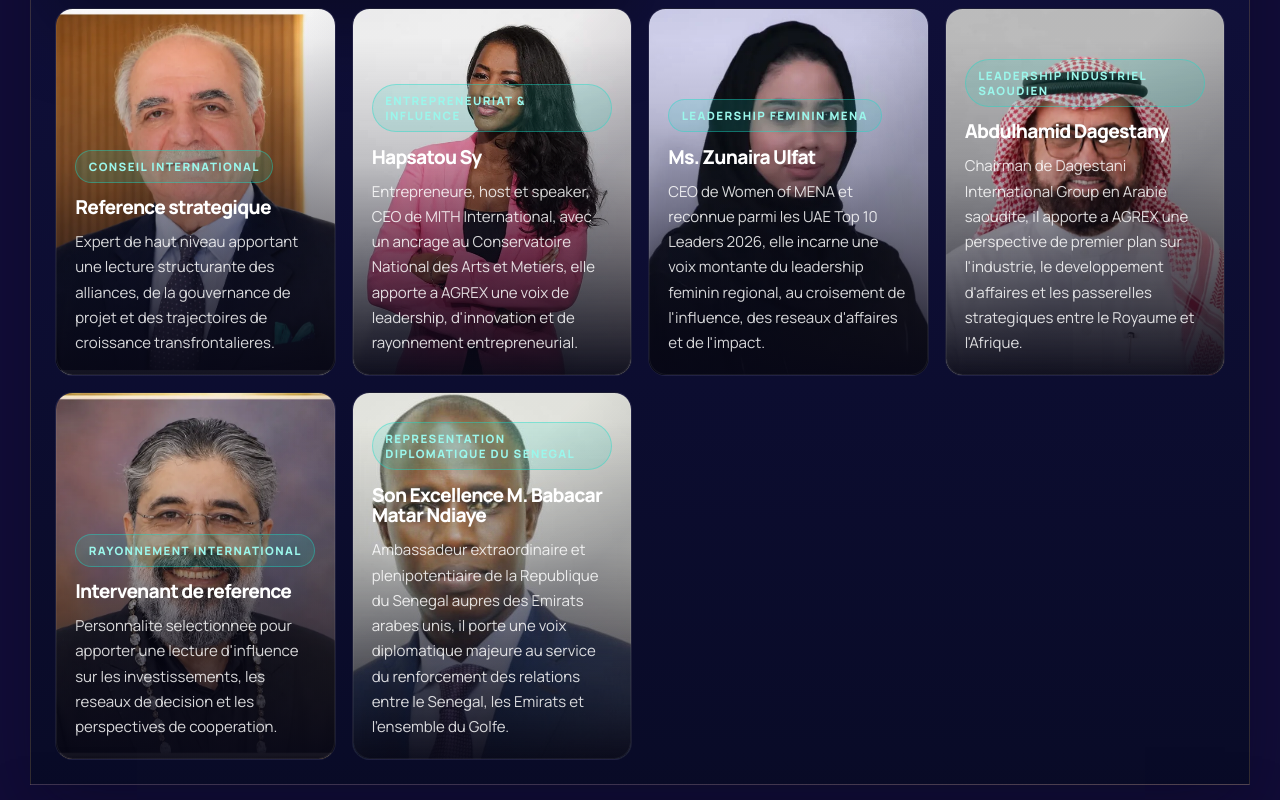
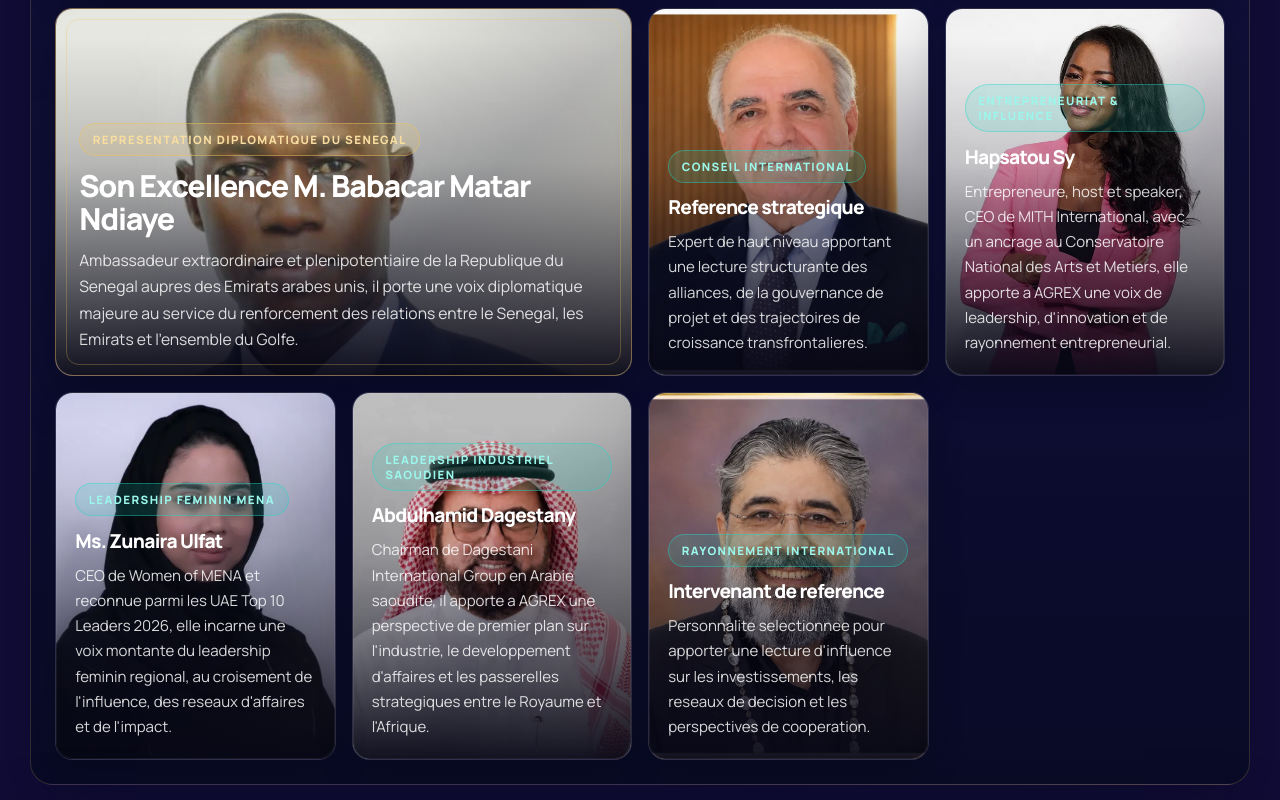
Before and after one commit to aronaeasyoil-bot/AGREX, a website: page index.html in a window 1280 px wide. Shown: the part 3500-4300 px from the top of the page. Drawn offline with Linux system fonts and the light colour scheme.

Commit message:
Refine protocol delegation presentation

```diff
--- a/script.js
+++ b/script.js
@@ -61,6 +61,14 @@ const siteContent = {
         },
         {
           tier: "vip",
+          protocol: true,
+          image: "assets/images/highlight-vip-11-babacar-matar-ndiaye.jpg",
+          tag: "Representation diplomatique du Senegal",
+          title: "Son Excellence M. Babacar Matar Ndiaye",
+          text: "Ambassadeur extraordinaire et plenipotentiaire de la Republique du Senegal aupres des Emirats arabes unis, il porte une voix diplomatique majeure au service du renforcement des relations entre le Senegal, les Emirats et l'ensemble du Golfe."
+        },
+        {
+          tier: "vip",
           image: "assets/images/highlight-vip-02-business.webp",
           tag: "Infrastructures & logistique UAE",
           title: "Zakee Siddiqi",
@@ -121,13 +129,6 @@ const siteContent = {
           tag: "Rayonnement international",
           title: "Intervenant de reference",
           text: "Personnalite selectionnee pour apporter une lecture d'influence sur les investissements, les reseaux de decision et les perspectives de cooperation."
-        },
-        {
-          tier: "vip",
-          image: "assets/images/highlight-vip-11-babacar-matar-ndiaye.jpg",
-          tag: "Representation diplomatique du Senegal",
-          title: "Son Excellence M. Babacar Matar Ndiaye",
-          text: "Ambassadeur extraordinaire et plenipotentiaire de la Republique du Senegal aupres des Emirats arabes unis, il porte une voix diplomatique majeure au service du renforcement des relations entre le Senegal, les Emirats et l'ensemble du Golfe."
         },
         {
           tier: "marquee",
@@ -805,6 +806,14 @@ const siteContent = {
         },
         {
           tier: "vip",
+          protocol: true,
+          image: "assets/images/highlight-vip-11-babacar-matar-ndiaye.jpg",
+          tag: "Senegalese diplomatic representation",
+          title: "H.E. Mr. Babacar Matar Ndiaye",
+          text: "Ambassador Extraordinary and Plenipotentiary of the Republic of Senegal to the United Arab Emirates, he brings a major diplomatic voice to strengthening relations between Senegal, the UAE and the wider Gulf region."
+        },
+        {
+          tier: "vip",
           image: "assets/images/highlight-vip-02-business.webp",
           tag: "UAE infrastructure & logistics",
           title: "Zakee Siddiqi",
@@ -865,13 +874,6 @@ const siteContent = {
           tag: "International influence",
           title: "Reference speaker",
           text: "Selected personality bringing an influence-driven perspective on investment, decision-making networks and future cooperation."
-        },
-        {
-          tier: "vip",
-          image: "assets/images/highlight-vip-11-babacar-matar-ndiaye.jpg",
-          tag: "Senegalese diplomatic representation",
-          title: "H.E. Mr. Babacar Matar Ndiaye",
-          text: "Ambassador Extraordinary and Plenipotentiary of the Republic of Senegal to the United Arab Emirates, he brings a major diplomatic voice to strengthening relations between Senegal, the UAE and the wider Gulf region."
         },
         {
           tier: "marquee",
@@ -1686,7 +1688,7 @@ function renderFeaturedVoices(section) {
   const repeatedItems = [...marqueeItems, ...marqueeItems.map((item) => ({ ...item, duplicate: true }))];
 
   const renderVipCard = (item, index) => `
-    <article class="featured-vip-card ${item.featured ? "is-featured" : ""}">
+    <article class="featured-vip-card ${item.featured ? "is-featured" : ""} ${item.protocol ? "is-protocol" : ""}">
       <div class="featured-vip-media">
         <img
           src="${item.image}"
--- a/styles.css
+++ b/styles.css
@@ -828,6 +828,7 @@ select:focus-visible {
 
 .featured-vip-panel {
   padding: 1.5rem;
+  border-radius: 1.4rem;
 }
 
 .featured-vip-heading {
@@ -880,8 +881,9 @@ select:focus-visible {
   overflow: hidden;
   min-height: 23rem;
   border-radius: 1.1rem;
-  border: 1px solid rgba(255, 255, 255, 0.08);
-  background: linear-gradient(180deg, rgba(18, 17, 59, 0.56), rgba(8, 9, 32, 0.88));
+  border: 1px solid rgba(255, 255, 255, 0.14);
+  background: linear-gradient(180deg, rgba(18, 17, 59, 0.62), rgba(8, 9, 32, 0.94));
+  box-shadow: 0 14px 34px rgba(0, 0, 0, 0.2);
   isolation: isolate;
   transition:
     transform 180ms ease,
@@ -925,6 +927,23 @@ select:focus-visible {
     inset 0 0 0 1px rgba(239, 191, 89, 0.12);
 }
 
+.featured-vip-card.is-protocol {
+  grid-column: 1 / span 2;
+  grid-row: 3;
+  min-height: 18rem;
+  border-color: rgba(239, 191, 89, 0.48);
+  background: linear-gradient(135deg, rgba(45, 38, 92, 0.9), rgba(9, 12, 39, 0.98));
+  box-shadow:
+    0 20px 48px rgba(0, 0, 0, 0.28),
+    inset 0 0 0 1px rgba(239, 191, 89, 0.1);
+}
+
+.featured-vip-card.is-protocol::before {
+  inset: 10px;
+  border-color: rgba(239, 191, 89, 0.28);
+  border-radius: 0.8rem;
+}
+
 .featured-vip-card.is-featured::before {
   inset: 12px;
   border-color: rgba(239, 191, 89, 0.24);
@@ -942,6 +961,7 @@ select:focus-visible {
   object-fit: cover;
   object-position: center top;
   transform: scale(1.02);
+  filter: saturate(0.96) contrast(1.04);
 }
 
 .featured-vip-copy {
@@ -957,6 +977,10 @@ select:focus-visible {
 
 .featured-vip-card.is-featured .featured-vip-copy {
   padding: 1.6rem;
+}
+
+.featured-vip-card.is-protocol .featured-vip-copy {
+  padding: 1.45rem;
 }
 
 .featured-vip-chip {
@@ -981,6 +1005,12 @@ select:focus-visible {
   color: #f5d58d;
 }
 
+.featured-vip-card.is-protocol .featured-vip-chip {
+  background: rgba(239, 191, 89, 0.16);
+  border-color: rgba(239, 191, 89, 0.46);
+  color: #f8dda1;
+}
+
 .featured-vip-card h3 {
   margin: 0 0 0.7rem;
   color: #ffffff;
@@ -992,6 +1022,10 @@ select:focus-visible {
   font-size: clamp(1.7rem, 3.1vw, 2.45rem);
 }
 
+.featured-vip-card.is-protocol h3 {
+  font-size: clamp(1.45rem, 2.5vw, 1.9rem);
+}
+
 .featured-vip-card p {
   margin: 0;
   color: rgba(255, 255, 255, 0.84);
@@ -1002,6 +1036,11 @@ select:focus-visible {
 .featured-vip-card.is-featured p {
   max-width: 34rem;
   font-size: 1rem;
+}
+
+.featured-vip-card.is-protocol p {
+  max-width: 38rem;
+  font-size: 0.98rem;
 }
 
 .featured-voices-marquee-group {
@@ -2024,6 +2063,11 @@ button:disabled {
     grid-column: span 2;
   }
 
+  .featured-vip-card.is-protocol {
+    grid-column: 1 / span 2;
+    grid-row: 3;
+  }
+
   .official-partners-primary {
     grid-template-columns: repeat(3, minmax(0, 1fr));
   }
@@ -2074,6 +2118,10 @@ button:disabled {
 
   .featured-vip-card.is-featured {
     min-height: 31rem;
+  }
+
+  .featured-vip-card.is-protocol {
+    min-height: 18rem;
   }
 
   .header-badge-stack {
@@ -2233,6 +2281,12 @@ button:disabled {
     min-height: 24rem;
   }
 
+  .featured-vip-card.is-protocol {
+    grid-column: auto;
+    grid-row: auto;
+    min-height: 24rem;
+  }
+
   .featured-vip-card.is-featured .featured-vip-copy {
     padding: 1.25rem;
   }
```
